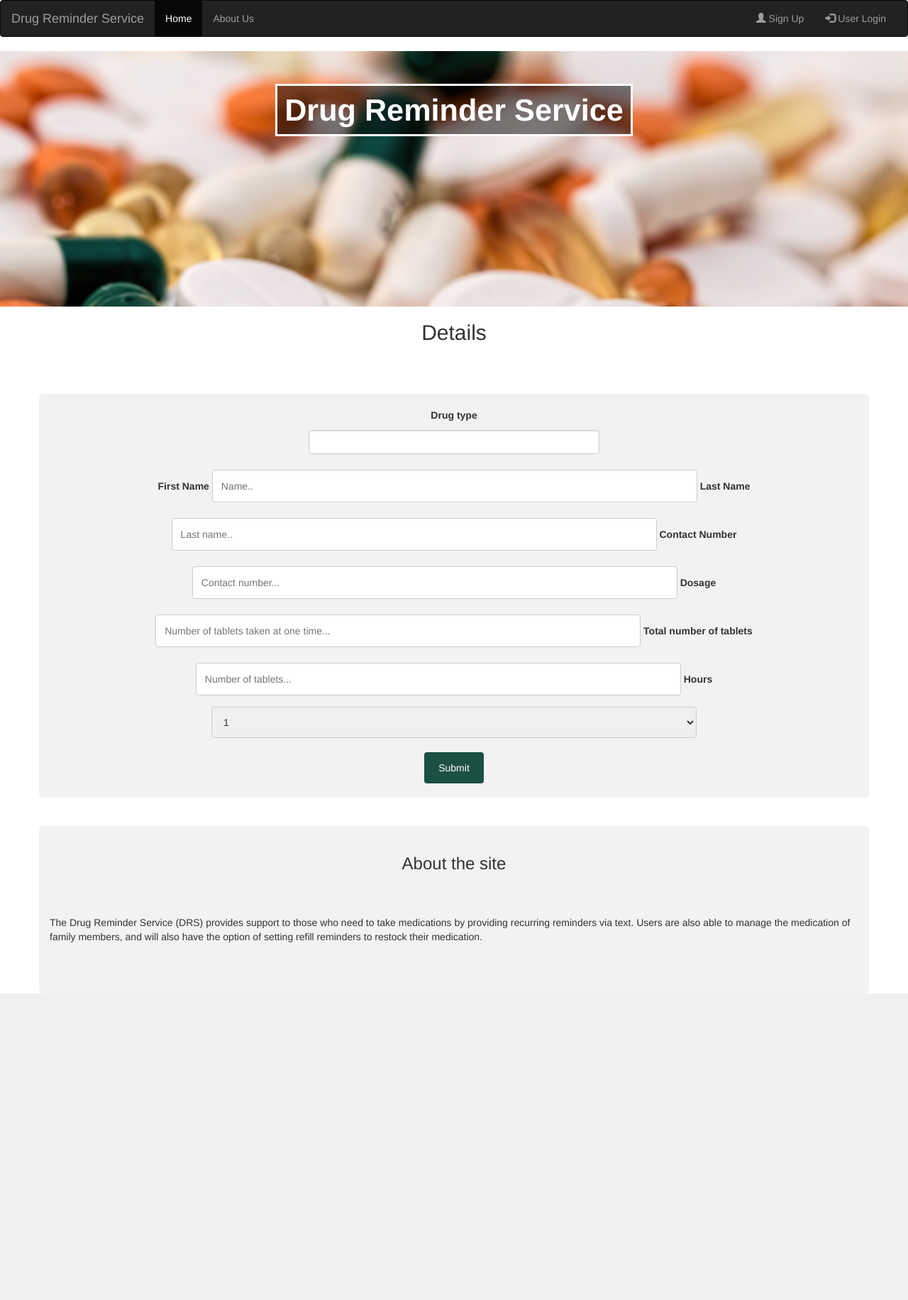
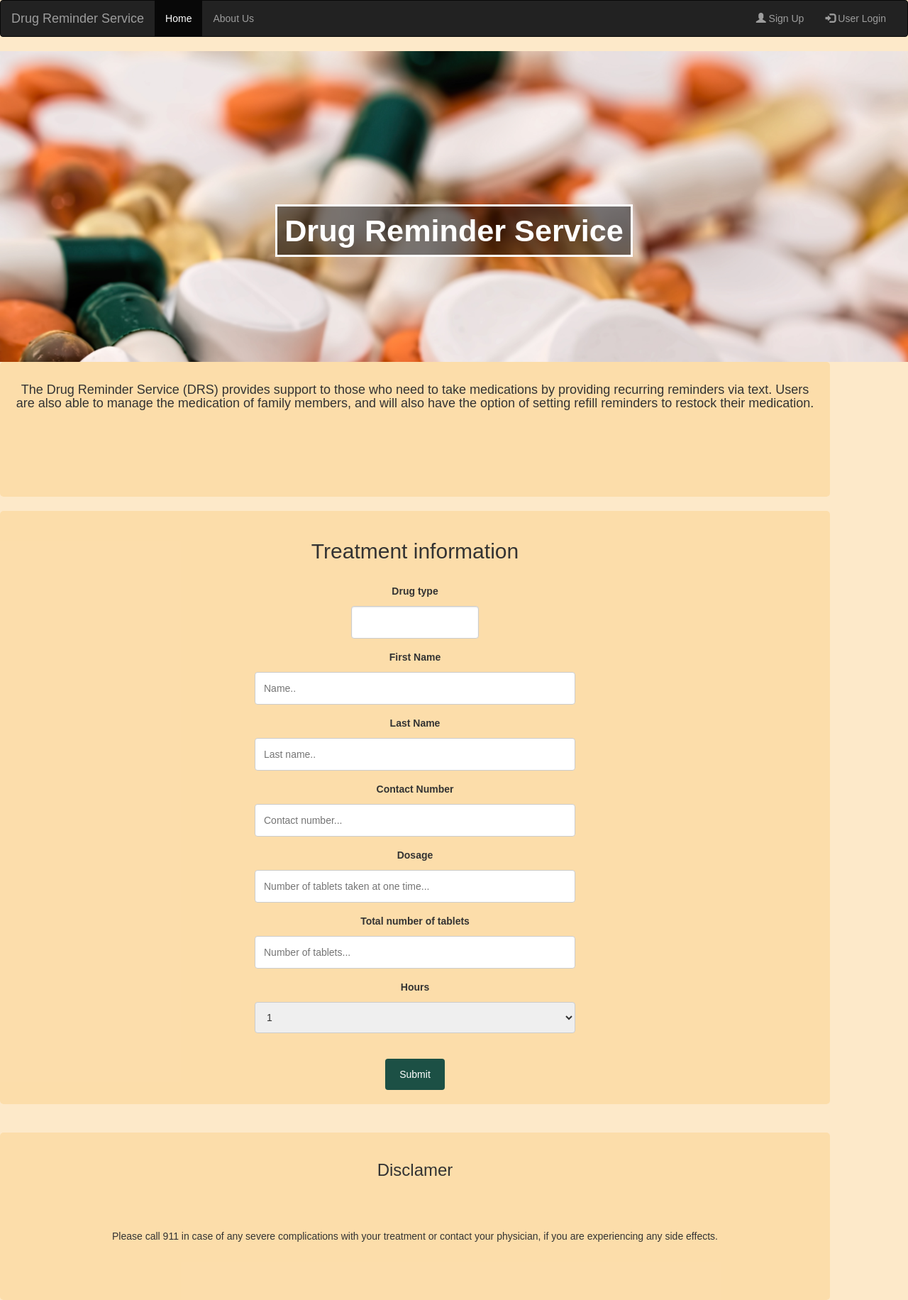
Before and after one commit to katkoler/drug_reminder, a Flask app: page / in a window 1280 px wide. Shown: the whole page at 71% size. Before the commit the page ends 1400 px from the top, so only its background shows below. Run offline with Flask 2, Linux system fonts and the light colour scheme; data that the repository does not hold is empty; some libraries are stand-ins or nearby versions.

Commit message:
change background

```diff
--- a/static/css/stylesheet.css
+++ b/static/css/stylesheet.css
@@ -1,7 +1,7 @@
 /*Heading style*/
 .h1 {
   color: white;
-  padding: 60px;
+  padding: 150px;
 }
 .header .text-center{
   padding-top: 60px;
@@ -24,16 +24,18 @@
   background-attachment: fixed;
 }
 
-
+.container {
+  background-color: #fcd89db0
+}
 
 /*Content*/
 body {
   font-family: Arial, Helvetica, sans-serif;
-  background-color: #fcd89d;
+  background-color: #fcd89d8a;
 }
 
 input[type=text], select, textarea {
-    width: 60%;
+    width: 40%;
     padding: 12px;
     border: 1px solid #ccc;
     border-radius: 4px;
@@ -44,7 +46,7 @@ input[type=text], select, textarea {
 }
 
 input[type=password], select, textarea {
-    width: 60%;
+    width: 40%;
     padding: 12px;
     border: 1px solid #ccc;
     border-radius: 4px;
@@ -72,7 +74,7 @@ input[type=submit]:hover {
     border-radius: 5px;
     background-color: #f2f2f2;
     padding: 20px;
-    margin: 0px, 0px 0px 0px;
+    margin: 0 0 0 0;
 }
 
 /*About*/
--- a/templates/header.html
+++ b/templates/header.html
@@ -5,25 +5,26 @@
 	<!--link to bootstrap-->
 		<!-- '../'' is to direct it to look back to main-->
 		<link href="{{ url_for('static', filename='css/bootstrap.css') }}" rel='stylesheet'>
-	<!--link to stylesheet-->
-		<link rel='stylesheet' type='text/css' href="{{ url_for('static', filename='css/stylesheet.css') }}">
 	<!--link to jquery-->
     	<script src="https://code.jquery.com/jquery-3.1.1.min.js"></script>
-    	<script src="static/js/bootstrap.min.js"></script>
+    	<script src="{{ url_for('static', filename='js/bootstrap.min.js') }}"></script>
     <!--Title on tab bar-->
 		<meta name="viewport" content="width=device-width, initial-scale=1.0">
     <!-- JS autocomplete file -->
-		<script src="../static/EasyAutocomplete-1.3.5/jquery.easy-autocomplete.min.js"></script>
+		<script src="{{ url_for('static', filename='EasyAutocomplete-1.3.5/jquery.easy-autocomplete.min.js') }}"></script>
     <!-- CSS autocomplete file -->
-		<link rel="stylesheet" href="../static/EasyAutocomplete-1.3.5/easy-autocomplete.min.css">
+		<link rel="stylesheet" href="{{ url_for('static', filename='EasyAutocomplete-1.3.5/easy-autocomplete.min.css') }}">
 	<!--Glyphicon-->
 		<meta name="viewport" content="width=device-width, initial-scale=1">
+			<!--link to stylesheet-->
+
     	<link rel="stylesheet" href="https://maxcdn.bootstrapcdn.com/bootstrap/3.3.7/css/bootstrap.min.css">
 			<script src="https://maxcdn.bootstrapcdn.com/bootstrap/3.3.7/js/bootstrap.min.js"></script>
+		<link rel='stylesheet' type='text/css' href="{{ url_for('static', filename='css/stylesheet.css') }}">
 		<script src="{{url_for('static', filename='js/drugs.js')}}"></script>
 		<link rel="icon" href="{{ url_for('static', filename='Pills128.png') }}" sizes="any" type="image/png">
 </head>
-<body>
+<body style="background-color: #fcd89d8a;">
 	<!--Navbar-->
 	<!--# put in place of pages not set up-->
 	<nav class="navbar navbar-inverse">
--- a/templates/index.html
+++ b/templates/index.html
@@ -3,7 +3,7 @@
 
 <!--header-->
 	<!--header image-->
-<div class="header">
+<div class="header" style="padding: 150px;">
   <h1 class="text-center"><strong>Drug Reminder Service</strong>
   </h1>
 </div>
@@ -11,17 +11,29 @@
 
 
 <!--Content-->
-
-    <h2 class="text-center"> Details </h2>
-    	<br>
+      <div class="container" style="background-color: #fcd89db0;">
+            <div class="inner">
+              <!-- 2 Columns -->
+                  <div class="col col2">
+                    <!-- <h3 class="text-center"> About the site </h3>  -->
+                    <div class=container4 style="text-align:center;">
+                    <h4> The Drug Reminder Service (DRS) provides support to those who need to take medications by providing recurring reminders via text. Users are also able to manage the medication of family members, and will also have the option of setting refill reminders to restock their medication.
+                    </h4>
+                    <br>
+                  </div>
+                </div>
+            </div>
+        </div>
+<br/>
+<div class="container" style="background-color: #fcd89db0;">
+    <h2 class="text-center">Treatment information</h2>
       <center>
  <!--Autocomplete form for drugs-->
- <br> <br>
+ <br>
 
- <div class="container">
    <form action="/subscribe" method="post">
     <label for="drug-name">Drug type</label>
-    <input id="drug-name" type="text" name="drug-name" />
+    <input id="maxsize" type="text" name="drug-name" />
     <script type="text/javascript">
       var options = {
           data: drugs,
@@ -32,24 +44,24 @@
                   }
                 }
       };
-      $("#drug-name").easyAutocomplete(options);
+      $("#maxsize").easyAutocomplete(options);
     </script>
-    <label for="fname">First Name</label>
-    <input type="text" id="fname" name="firstname" placeholder="Name..">
+    <label for="fname">First Name</label><br/>
+    <input type="text" id="fname" name="firstname" placeholder="Name.."><br/>
 
-    <label for="lname">Last Name</label>
-    <input type="text" id="lname" name="lastname" placeholder="Last name..">
+    <label for="lname">Last Name</label><br/>
+    <input type="text" id="lname" name="lastname" placeholder="Last name.."><br/>
 
-    <label for="phone">Contact Number</label>
-    <input type="text" id="phone" name="phone" placeholder="Contact number...">
+    <label for="phone">Contact Number</label><br/>
+    <input type="text" id="phone" name="phone" placeholder="Contact number..."><br/>
 
-    <label for="dosage">Dosage</label>
-    <input type="text" id="dosage" name="dosage" placeholder="Number of tablets taken at one time...">
+    <label for="dosage">Dosage</label><br/>
+    <input type="text" id="dosage" name="dosage" placeholder="Number of tablets taken at one time..."><br/>
 
-    <label for="ration">Total number of tablets</label>
-    <input type="text" id="tablets" name="tablets" placeholder="Number of tablets...">
+    <label for="ration">Total number of tablets</label><br/>
+    <input type="text" id="tablets" name="tablets" placeholder="Number of tablets..."><br/>
 
-    <label for="hour">Hours</label>
+    <label for="hour">Hours</label><br/>
     <select id="hour" name="hour" placeholder="Every ... hours">
       <option value="one">1</option>
       <option value="two">2</option>
@@ -78,7 +90,7 @@
     </select>
 
     <br><br>
-    <input type="submit" value="Submit">
+    <input type="submit" value="Submit" style="background-color: #1c5045;">
   </form>
   </div>
 
@@ -89,13 +101,13 @@
 
 
   <!-- Lower Section -->
-          <section class="container">
+          <section class="container" style="background-color: #fcd89db0; text-align:center;">
             <div class="inner">
               <!-- 2 Columns -->
                   <div class="col col2">
-                    <h3 class="text-center"> About the site </h3>
+                    <h3 class="text-center">Disclamer</h3>
                    	<div class=container4>
-                   	<p> The Drug Reminder Service (DRS) provides support to those who need to take medications by providing recurring reminders via text. Users are also able to manage the medication of family members, and will also have the option of setting refill reminders to restock their medication.
+                   	<p> Please call 911 in case of any severe complications with your treatment or contact your physician, if you are experiencing any side effects.
                    	</p>
                     <br>
                   </div>
--- a/templates/login.html
+++ b/templates/login.html
@@ -7,7 +7,7 @@
   </h1>
 </div>
 </div>
-    <div class="container" style="text-align:center;">
+    <div class="container" style="text-align:center; background-color: #fcd89db0;">
       <h1>Please login</h1>
       <br>
       <form action="" method="post">
@@ -16,7 +16,7 @@
          <input type="password" placeholder="Password" name="password" value="{{
           request.form.password }}">
         <div class="form-group" style="text-align:center;">
-            <input class="btn btn-default" type="submit" value="Login">
+            <input class="btn btn-default" type="submit" value="Login" style="background-color: #1c5045;">
         </div>
       </form>
       {% if error %}
```
Also changed, not shown: templates/about.html (+5 -3 lines), timed_reminders/app.py (+25 -4 lines), timed_reminders/time_checker.py (+7 -0 lines).
